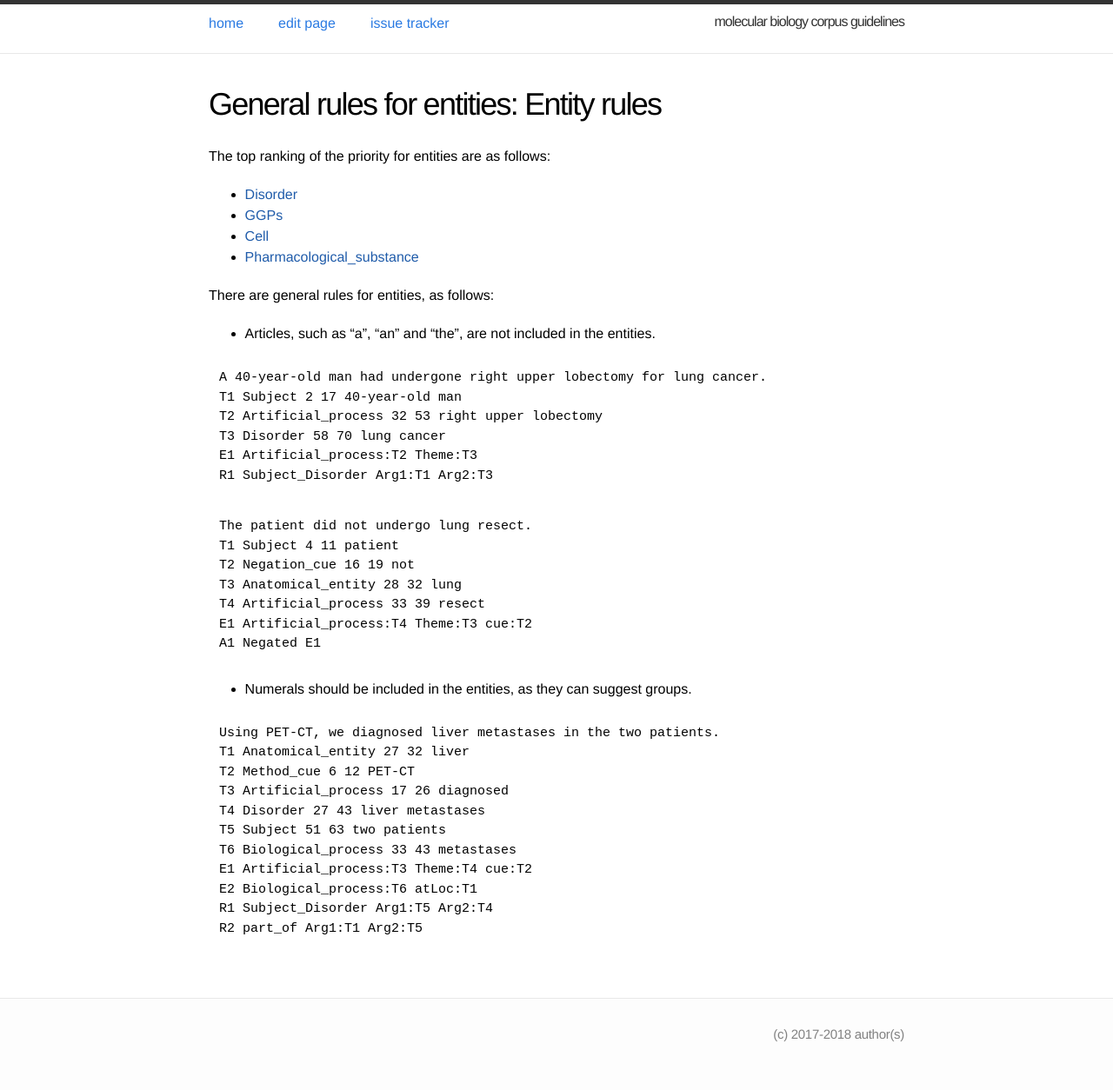
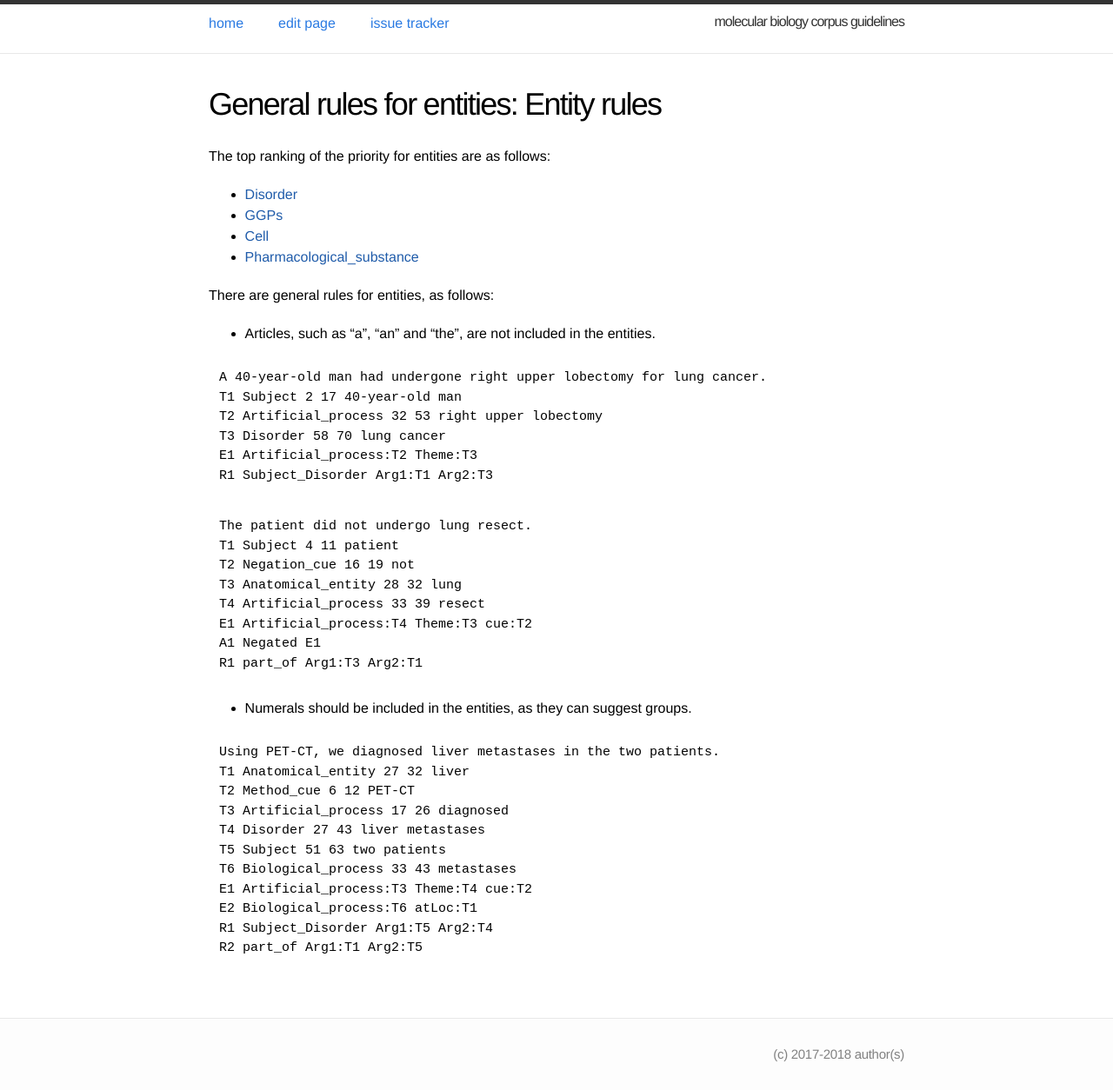
Before and after one commit to ezcatdb/molbiol_lung_corpus-guidelines, a Jekyll site: the page built from _entity/GeneralRules.md, in a window 1280 px wide. Shown: the whole page at 87% size. Built offline with Jekyll 4.4.1, drawn with Linux system fonts in a browser that asks for light colours; before the commit the page ends 1232 px from its top, so only the background shows below that.

```diff
--- a/_entity/GeneralRules.md
+++ b/_entity/GeneralRules.md
@@ -36,6 +36,7 @@ T3 Anatomical_entity 28 32 lung
 T4 Artificial_process 33 39 resect
 E1 Artificial_process:T4 Theme:T3 cue:T2
 A1 Negated E1
+R1 part_of Arg1:T3 Arg2:T1
 ~~~
 
  - Numerals should be included in the entities, as they can suggest groups.
```
